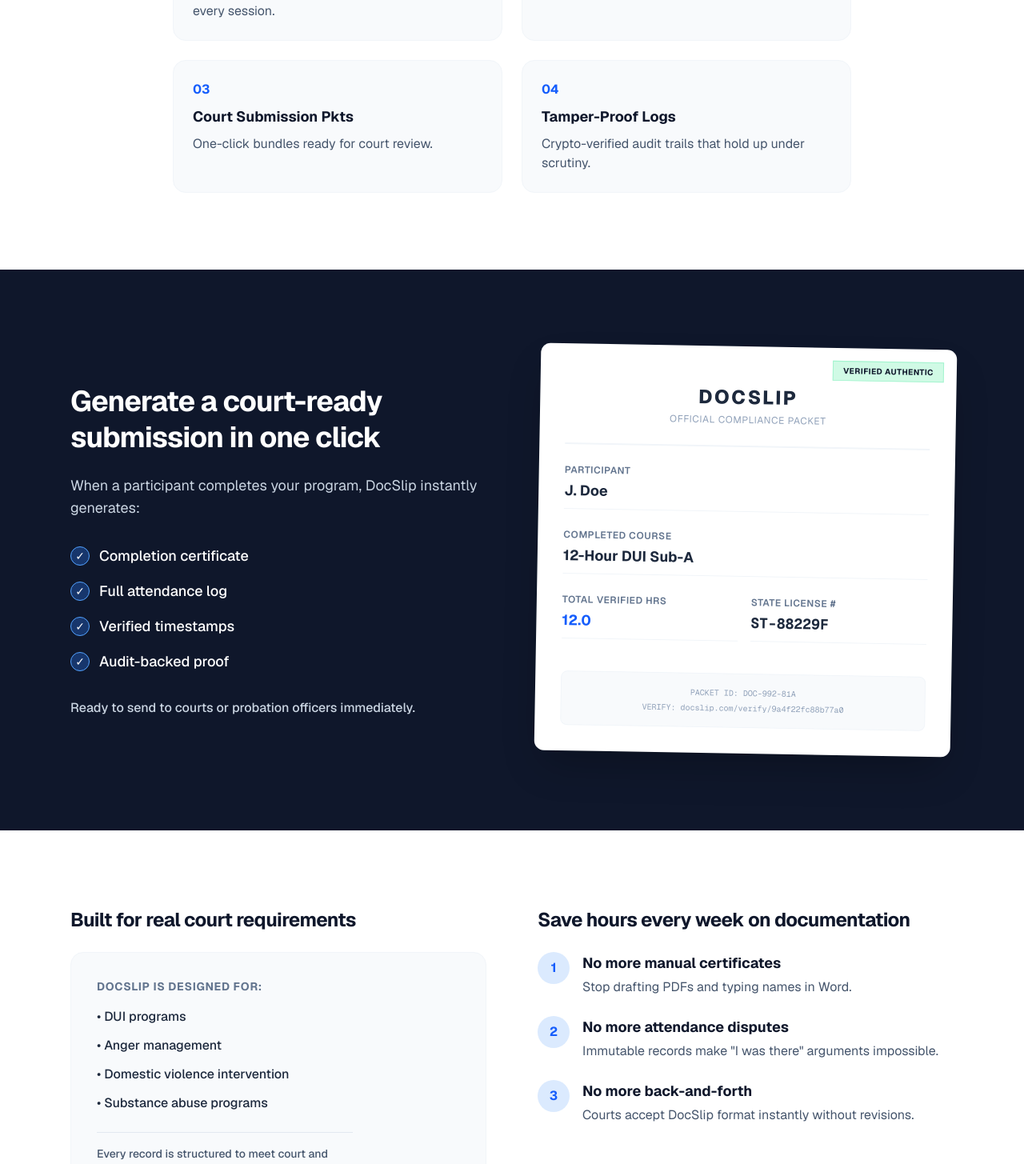
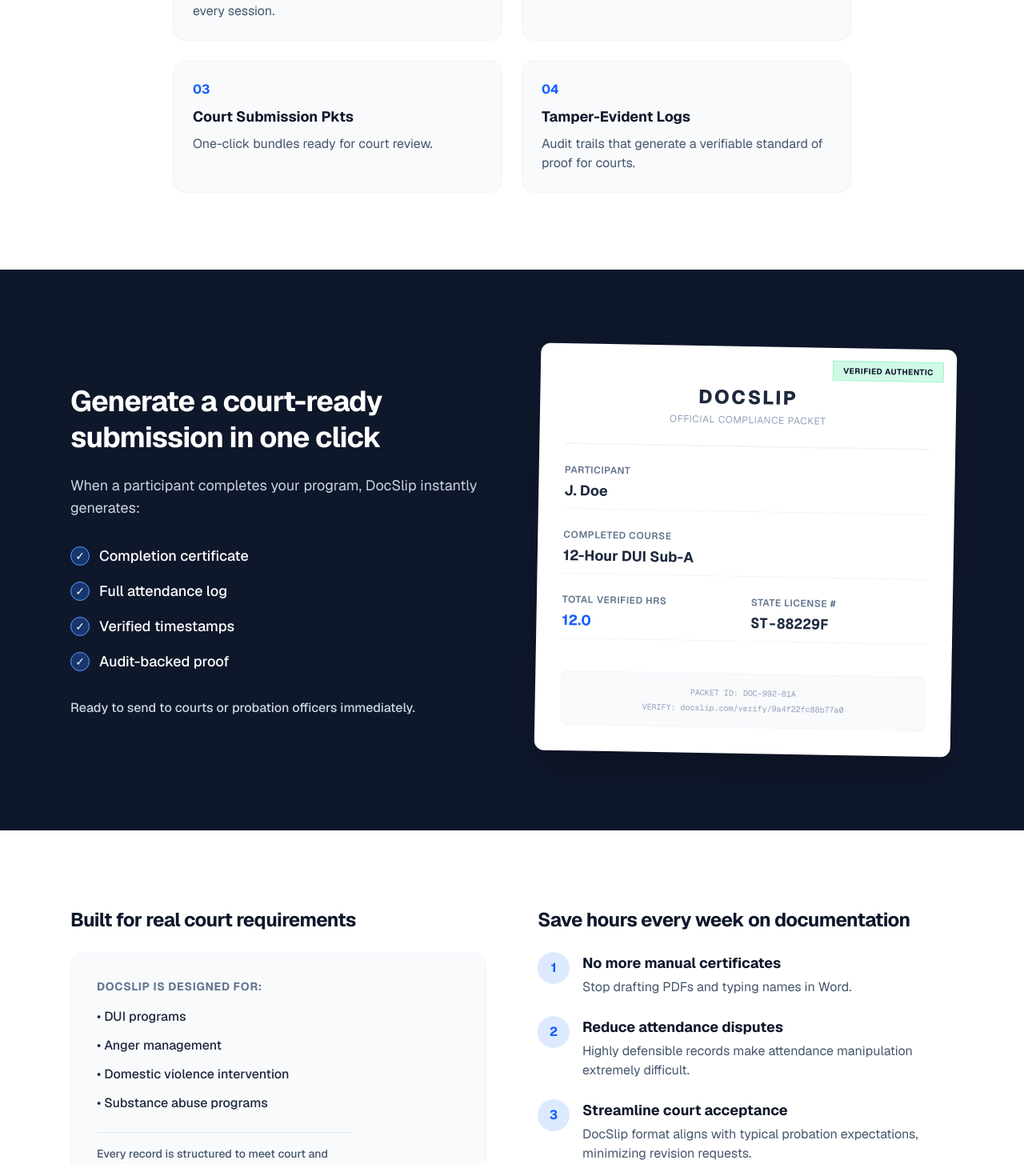
Before and after one commit to lambomethods/docslip-app, a Next.js app: page / in a window 1280 px wide. Shown: the part 1341-2796 px from the top of the page at 80% size. Built offline with nearby package versions, Linux system fonts and the light colour scheme.

Commit message:
marketing: refine absolute claims on landing page

```diff
--- a/src/app/page.tsx
+++ b/src/app/page.tsx
@@ -94,8 +94,8 @@
           </div>
           <div className="p-6 bg-slate-50 rounded-2xl border border-slate-100">
             <div className="text-blue-600 font-bold mb-2">04</div>
-            <h3 className="font-bold text-lg mb-2">Tamper-Proof Logs</h3>
-            <p className="text-slate-600">Crypto-verified audit trails that hold up under scrutiny.</p>
+            <h3 className="font-bold text-lg mb-2">Tamper-Evident Logs</h3>
+            <p className="text-slate-600">Audit trails that generate a verifiable standard of proof for courts.</p>
           </div>
         </div>
       </section>
@@ -192,15 +192,15 @@
             <li className="flex gap-4">
               <div className="bg-blue-100 text-blue-600 w-10 h-10 rounded-full flex items-center justify-center shrink-0 font-bold">2</div>
               <div>
-                <h4 className="font-bold text-lg mb-1">No more attendance disputes</h4>
-                <p className="text-slate-600">Immutable records make "I was there" arguments impossible.</p>
+                <h4 className="font-bold text-lg mb-1">Reduce attendance disputes</h4>
+                <p className="text-slate-600">Highly defensible records make attendance manipulation extremely difficult.</p>
               </div>
             </li>
             <li className="flex gap-4">
               <div className="bg-blue-100 text-blue-600 w-10 h-10 rounded-full flex items-center justify-center shrink-0 font-bold">3</div>
               <div>
-                <h4 className="font-bold text-lg mb-1">No more back-and-forth</h4>
-                <p className="text-slate-600">Courts accept DocSlip format instantly without revisions.</p>
+                <h4 className="font-bold text-lg mb-1">Streamline court acceptance</h4>
+                <p className="text-slate-600">DocSlip format aligns with typical probation expectations, minimizing revision requests.</p>
               </div>
             </li>
           </ul>
```
